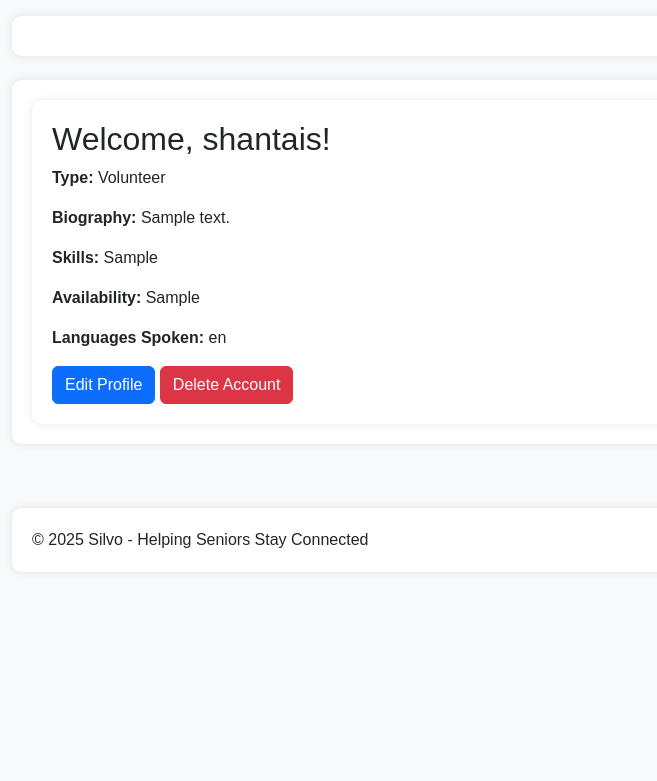
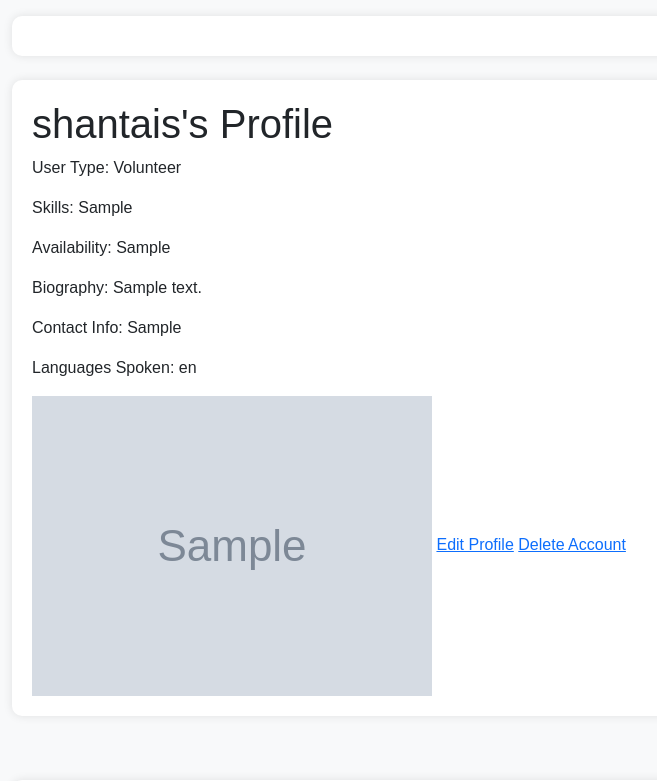
Before and after one commit to shantaisat/silvol, a Django app: page /users/profile/ in a window 1280 px wide. Shown: the part 116-897 px from the top of the page, without its empty margins (228-885 px from the left). Before the commit the page ends 664 px from the top, so only its background shows below. Run offline with Django 4.2, Linux system fonts and the light colour scheme; a user stored in the database is signed in; data comes from the database, SQL or seed files in the repository; tables that the repository leaves empty hold one stand-in row (values such as "Sample post"); grey boxes marked "Sample" are stand-in pictures; some libraries are stand-ins or nearby versions.

Commit message:
updated user urls.py and view.py

```diff
--- a/silvol/urls.py
+++ b/silvol/urls.py
@@ -14,6 +14,8 @@ Including another URLconf
     1. Import the include() function: from django.urls import include, path
     2. Add a URL to urlpatterns:  path('blog/', include('blog.urls'))
 """
+from django.conf import settings
+from django.conf.urls.static import static
 from django.contrib import admin
 from django.urls import path, include
 from users.views import home, profile_view, edit_profile, delete_account  # Import the views
@@ -24,9 +26,13 @@ urlpatterns = [
     path('profile/', profile_view, name='profile'),  # Profile view
     path('edit_profile/', edit_profile, name='edit_profile'),  # Edit profile view
     path('delete_account/', delete_account, name='delete_account'),  # Delete account view
+    path('users/', include('users.urls')),  # Include the users app URLs
     path('users/', include('users.urls')),  # Users app URLs
     path('appointments/', include('appointments.urls')),  # Appointments app URLs
     path('accounts/', include('allauth.urls')),  # Allauth handles authentication
     path('summernote/', include('django_summernote.urls')),  # Summernote URL
     path('', include('django.contrib.auth.urls')),  # Django's built-in login/logout views
 ]
+
+if settings.DEBUG:
+    urlpatterns += static(settings.MEDIA_URL, document_root=settings.MEDIA_ROOT)
--- a/users/__init__.py
+++ b/users/__init__.py
@@ -0,0 +1 @@
+default_app_config = 'users.apps.UsersConfig'
--- a/users/apps.py
+++ b/users/apps.py
@@ -1,6 +1,8 @@
 from django.apps import AppConfig
-
 
 class UsersConfig(AppConfig):
     default_auto_field = 'django.db.models.BigAutoField'
     name = 'users'
+
+    def ready(self):
+        import users.signals
--- a/users/models.py
+++ b/users/models.py
@@ -1,7 +1,5 @@
+from django.db import models
 from django.contrib.auth.models import User
-from django.db import models
-
-# Create your models here.
 
 class UserProfile(models.Model):
     USER_TYPE_CHOICES = [
@@ -9,13 +7,25 @@ class UserProfile(models.Model):
         ('referral', 'Referral'),
     ]
 
-    user = models.OneToOneField(User, on_delete=models.CASCADE)  # Links to Django's built-in User model
-    user_type = models.CharField(max_length=10, choices=USER_TYPE_CHOICES)  # Either Volunteer or Referral
-    skills = models.TextField(blank=True, null=True)  # For Volunteers
-    availability = models.TextField(blank=True, null=True)  # For Volunteers
+    user = models.OneToOneField(User, on_delete=models.CASCADE)
+    user_type = models.CharField(max_length=10, choices=USER_TYPE_CHOICES)
+    skills = models.TextField(blank=True, null=True)
+    availability = models.TextField(blank=True, null=True)
     biography = models.TextField(blank=True, null=True)
     contact_info = models.CharField(max_length=255, blank=True, null=True)
     languages_spoken = models.CharField(max_length=255, blank=True, null=True)
+    profile_picture = models.ImageField(upload_to='profile_pics/', blank=True, null=True)
 
     def __str__(self):
-        return f"{self.user.username} - {self.user_type}"
+        return f"{self.user.username} - {self.get_user_type_display()}"
+
+    def get_user_type_display(self):
+        return dict(self.USER_TYPE_CHOICES).get(self.user_type)
+
+    def clean(self):
+        # Custom validation to ensure 'skills' and 'availability' are provided for 'volunteer' users
+        if self.user_type == 'volunteer':
+            if not self.skills:
+                raise ValidationError('Skills are required for volunteers.')
+            if not self.availability:
+                raise ValidationError('Availability is required for volunteers.')
--- a/users/templates/users/profile.html
+++ b/users/templates/users/profile.html
@@ -1,18 +1,16 @@
 {% extends 'base.html' %}
-{% load crispy_forms_tags %}
-
-{% block title %}My Profile{% endblock %}
 
 {% block content %}
-<div class="container">
-    <h2>Welcome, {{ user.username }}!</h2>
-    <p><strong>Type:</strong> {{ user.userprofile.get_user_type_display }}</p>
-    <p><strong>Biography:</strong> {{ user.userprofile.biography }}</p>
-    <p><strong>Skills:</strong> {{ user.userprofile.skills }}</p>
-    <p><strong>Availability:</strong> {{ user.userprofile.availability }}</p>
-    <p><strong>Languages Spoken:</strong> {{ user.userprofile.languages_spoken }}</p>
-
-    <a href="{% url 'edit_profile' %}" class="btn btn-primary">Edit Profile</a>
-    <a href="{% url 'delete_account' %}" class="btn btn-danger">Delete Account</a>
-</div>
+  <h1>{{ profile.user.username }}'s Profile</h1>
+  <p>User Type: {{ profile.get_user_type_display }}</p>
+  <p>Skills: {{ profile.skills }}</p>
+  <p>Availability: {{ profile.availability }}</p>
+  <p>Biography: {{ profile.biography }}</p>
+  <p>Contact Info: {{ profile.contact_info }}</p>
+  <p>Languages Spoken: {{ profile.languages_spoken }}</p>
+  {% if profile.profile_picture %}
+    <img src="{{ profile.profile_picture.url }}" alt="Profile Picture" />
+  {% endif %}
+  <a href="{% url 'edit_profile' %}">Edit Profile</a>
+  <a href="{% url 'delete_account' %}">Delete Account</a>
 {% endblock %}
--- a/users/urls.py
+++ b/users/urls.py
@@ -1,10 +1,12 @@
 from django.urls import path
 from .views import home, profile_view, edit_profile, delete_account
+from django.views.generic import TemplateView
 
 urlpatterns = [
     path("", home, name="home"),  # Homepage or main user dashboard
     path("profile/", profile_view, name="profile"),  # View user profile
     path("profile/edit/", edit_profile, name="edit_profile"),  # Edit profile
     path("profile/delete/", delete_account, name="delete_account"),  # Delete account
+    path("goodbye/", TemplateView.as_view(template_name="goodbye.html"), name="goodbye"),
 ]
 # Compare this snippet from appointments/urls.py:
--- a/users/views.py
+++ b/users/views.py
@@ -2,8 +2,6 @@ from django.shortcuts import render, redirect, get_object_or_404
 from django.contrib.auth.decorators import login_required
 from django.contrib.auth import logout
 from .models import UserProfile
-from .forms import EditProfileForm
-
 
 def home(request):
     return render(request, 'index.html')  # Render your index.html template
@@ -17,21 +15,24 @@ def profile_view(request):
 # Edit Profile
 @login_required
 def edit_profile(request):
-    profile = get_object_or_404(UserProfile, user=request.user)  # Get the user's profile
+    from .forms import EditProfileForm  # ✅ Move import inside function to avoid circular import
+
+    profile = get_object_or_404(UserProfile, user=request.user)
     if request.method == "POST":
-        form = EditProfileForm(request.POST, instance=profile)  # Use EditProfileForm
+        form = EditProfileForm(request.POST, request.FILES, instance=profile)
         if form.is_valid():
             form.save()
-            return redirect("profile")  # Redirect to the profile view after saving
+            return redirect("profile")
     else:
-        form = EditProfileForm(instance=profile)  # Pre-fill form with the current profile data
+        form = EditProfileForm(instance=profile)
 
     return render(request, "users/edit_profile.html", {"form": form})
 
-# Delete Account
 @login_required
 def delete_account(request):
     user = request.user
+    profile = get_object_or_404(UserProfile, user=user)
+    profile.delete()  # Delete the user's profile
     user.delete()  # Delete the user account
     logout(request)  # Log out after deleting the account
-    return redirect("home")  # Redirect to the homepage after deletion
+    return redirect("home")  # Redirect to homepage after deletion
```
Also changed, not shown: appointments/admin.py (+5 -3 lines), appointments/models.py (+0 -8 lines), silvol/settings.py (+23 -7 lines), users/forms.py (+35 -13 lines), users/signals.py (added, +13 -0 lines), users/templates/users/edit_profile.html (+7 -7 lines), users/templates/users/goodbye.html (added, +20 -0 lines), users/migrations/0002_userprofile_profile_picture.py (added).
